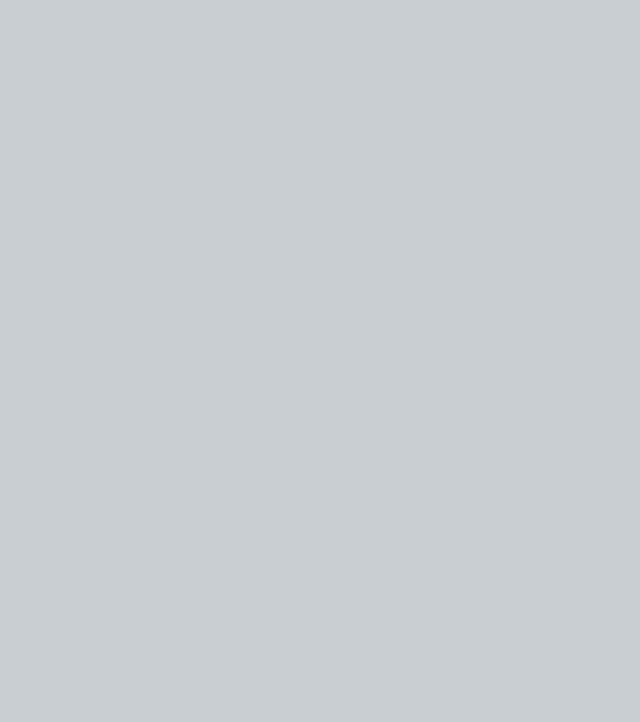
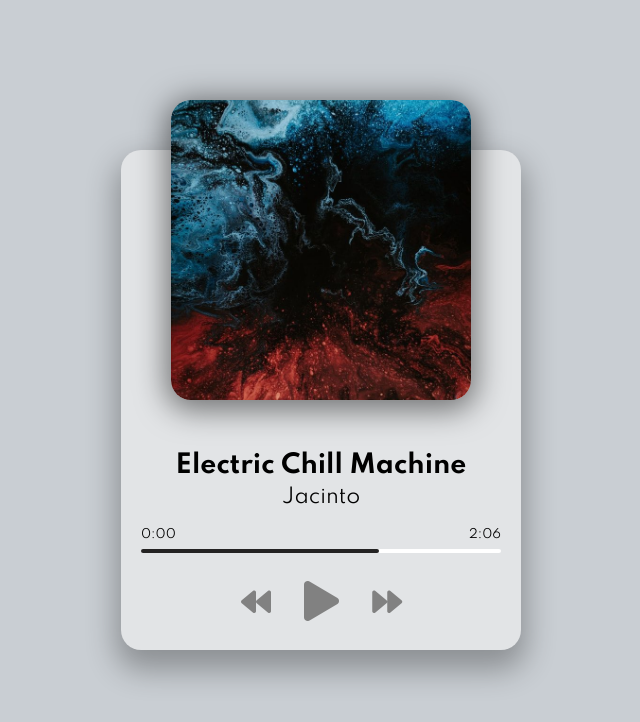
Before and after one commit to rafasz/music-player, a plain HTML site: page index.html in a window 1280 px wide. Shown: the whole page, without its empty margins (319-959 px from the left). Drawn offline with Linux system fonts and the light colour scheme.

Commit message:
Set up music player interface

```diff
--- a/index.html
+++ b/index.html
@@ -9,6 +9,28 @@
     <link rel="stylesheet" href="style.css">
 </head>
 <body>
+    <div class="player-container">
+        <!-- Song -->
+        <div class="img-container">
+            <img src="img/jacinto-1.jpg" alt="Album Art">
+        </div>
+        <h2 id="title">Electric Chill Machine</h2>
+        <h3 id="artist">Jacinto</h3>
+        <audio src="music/jacinto-1.mp3"></audio>
+        <!-- Progress -->
+        <div class="progress-container" id="progress-container">
+            <div class="progress" id="progress"></div>
+            <div class="duration-wrapper">
+                <span id="current-time">0:00</span>
+                <span id="duration">2:06</span>
+            </div>
+        </div>
+        <div class="player-controls">
+            <i class="fas fa-backward" id="prev" title="Previous"></i>
+            <i class="fas fa-play main-button" id="play" title="Play"></i>
+            <i class="fas fa-forward" id="next" title="Next"></i>
+        </div>
+    </div>
     <!-- Script -->
     <script src="script.js"></script>
 </body>
--- a/style.css
+++ b/style.css
@@ -1,4 +1,6 @@
 /* Images created by: https://unsplash.com/@pawel_czerwinski */
+
+@import url('https://fonts.googleapis.com/css2?family=Spartan:wght@400;700&display=swap');
 
 html {
   box-sizing: border-box;
@@ -11,19 +13,33 @@ body {
   display: flex;
   justify-content: center;
   align-items: center;
-
+  font-family: Spartan, sans-serif;
   font-size: 12px;
 }
 
-
+.player-container {
+  height: 31.25rem;
+  width: 25rem;
+  background: #e2e4e6;
+  border-radius: 1.25rem;
+  box-shadow: 0 0.9325rem 1.875rem 0.3125rem rgba(0, 0, 0, 0.3);
+}
 
 .img-container {
-
+  height: 18.75rem;
+  width: 18.75rem;
   position: relative;
   top: -50px;
   left: 50px;
 }
 
+.img-container img {
+  height: 100%;
+  width: 100%;
+  object-fit: cover;
+  border-radius: 1.25rem;
+  box-shadow: 0 0.3125rem 1.875rem 0.3125rem rgba(0, 0, 0, 0.5);
+}
 
 h2 {
   font-size: 25px;
@@ -76,7 +92,12 @@ h3 {
   font-size: 30px;
   color: rgb(129, 129, 129);
   margin-right: 30px;
+  cursor: pointer;
+  user-select: none;
+}
 
+.fas:hover {
+  filter: brightness(80%);
 }
 
 
@@ -90,6 +111,9 @@ h3 {
 /* Media Query: iPhone (Vertical) */
 @media screen and (max-width: 376px) {
 
+  .player-container {
+    width: 95vw;
+  }
 
   .img-container {
     left: 29px;
```
